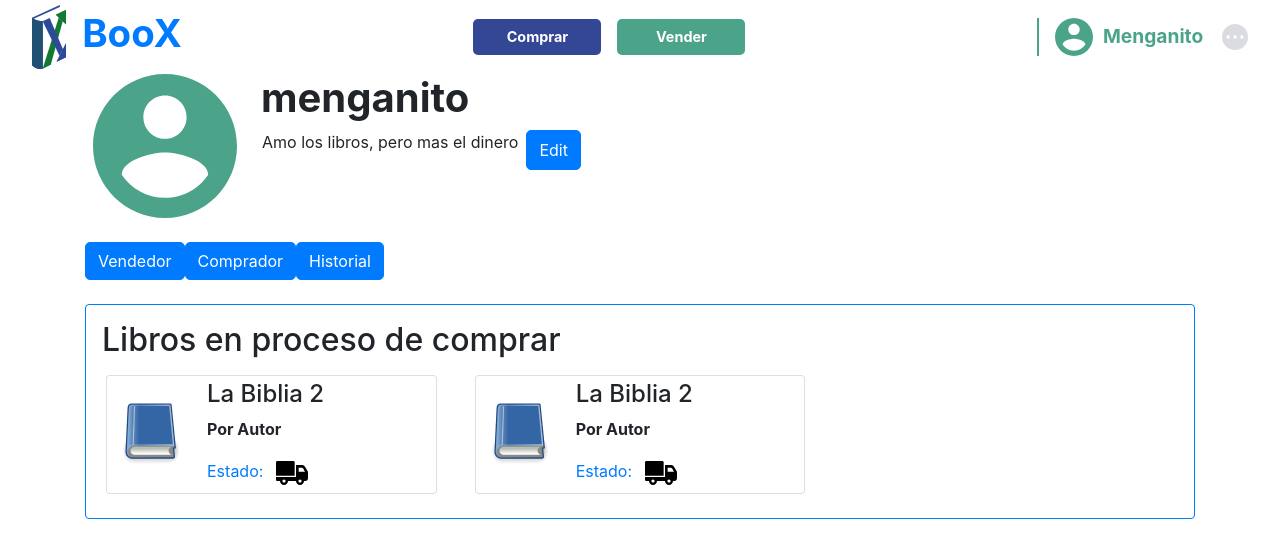
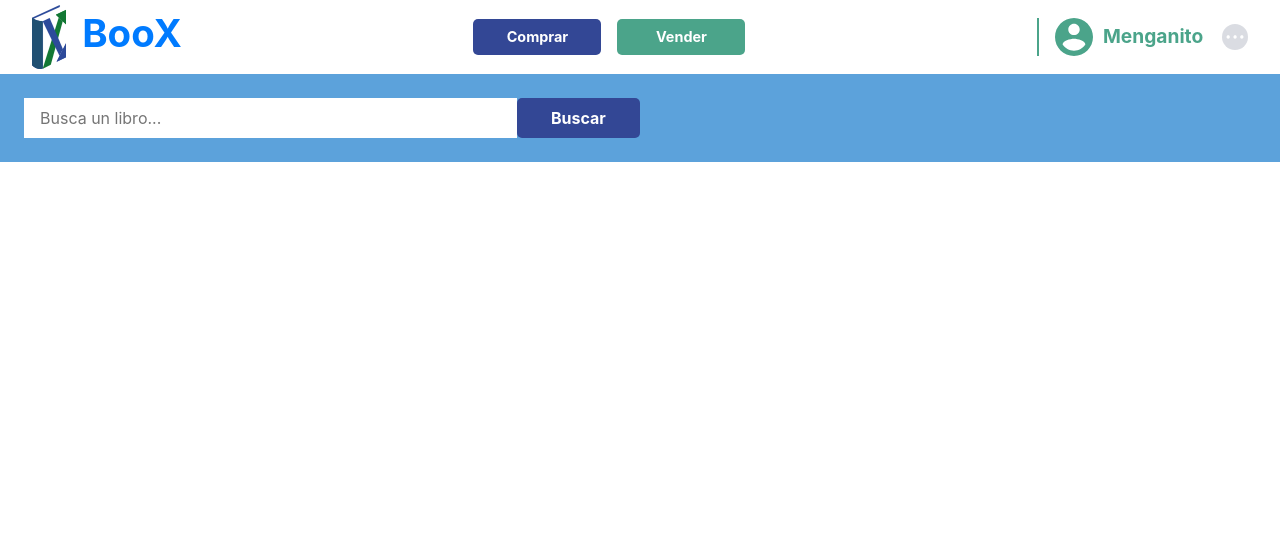
Before and after one commit to a4vg/boox, a React (Create React App) app in the folder boox/: page /menganito/dashboard/add-venta in a window 1280 px wide. Shown: the top 558 px of the page. Built offline with nearby package versions, Linux system fonts and the light colour scheme.

Commit message:
feat(dashboard): AddVenta Route

```diff
--- a/boox/src/components/App.jsx
+++ b/boox/src/components/App.jsx
@@ -153,7 +153,7 @@ class App extends Component {
             <Route exact path="/" component={Landing} />
             <Route exact path="/login" component={Login} />
             <Route exact path="/register" component={Register} />
-            <Route path="/:username/dashboard" component={ () => <Dashboard account={ this.state.accounts[this.state.currentAccountKey] }/> } />
+            <Route exact path="/:username/dashboard" component={ () => <Dashboard account={ this.state.accounts[this.state.currentAccountKey] }/> } />
             <Route component= { this.componentsWithSearchBar } />
             <Route component= { this.componentsWithSearchBar }/>
           </Switch>
--- a/boox/src/components/Dashboard/AddVenta.jsx
+++ b/boox/src/components/Dashboard/AddVenta.jsx
@@ -8,7 +8,7 @@ import Form from 'react-bootstrap/Form';
 import Card from 'react-bootstrap/Card';
 import CloudIcon from '../../assets/icons/cloud.svg';
 
-class Profile extends Component {
+class AddVenta extends Component {
 
     state = {
         comp: 'comprador',
@@ -76,4 +76,4 @@ class Profile extends Component {
     }
 }
 
-export default Profile;
+export default AddVenta;
```
